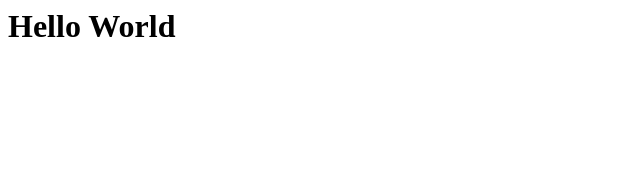
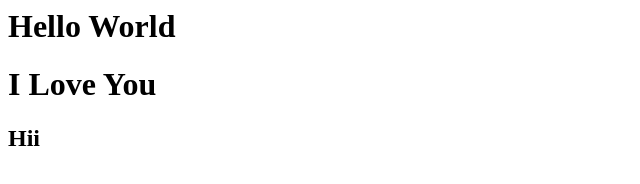
Before and after one commit to imneeteeshyadav98/repo1, a plain HTML site: page web.html in a window 1280 px wide. Shown: the whole page, without its empty margins (0-640 px from the left). Drawn offline with Linux system fonts and the light colour scheme.

Commit message:
second commit

```diff
--- a/web.html
+++ b/web.html
@@ -1,3 +1,5 @@
 <body>
 <h1>Hello World</h1>
+<h1>I Love You</h1>
+<h2>Hii</h2>
 </body>
```
